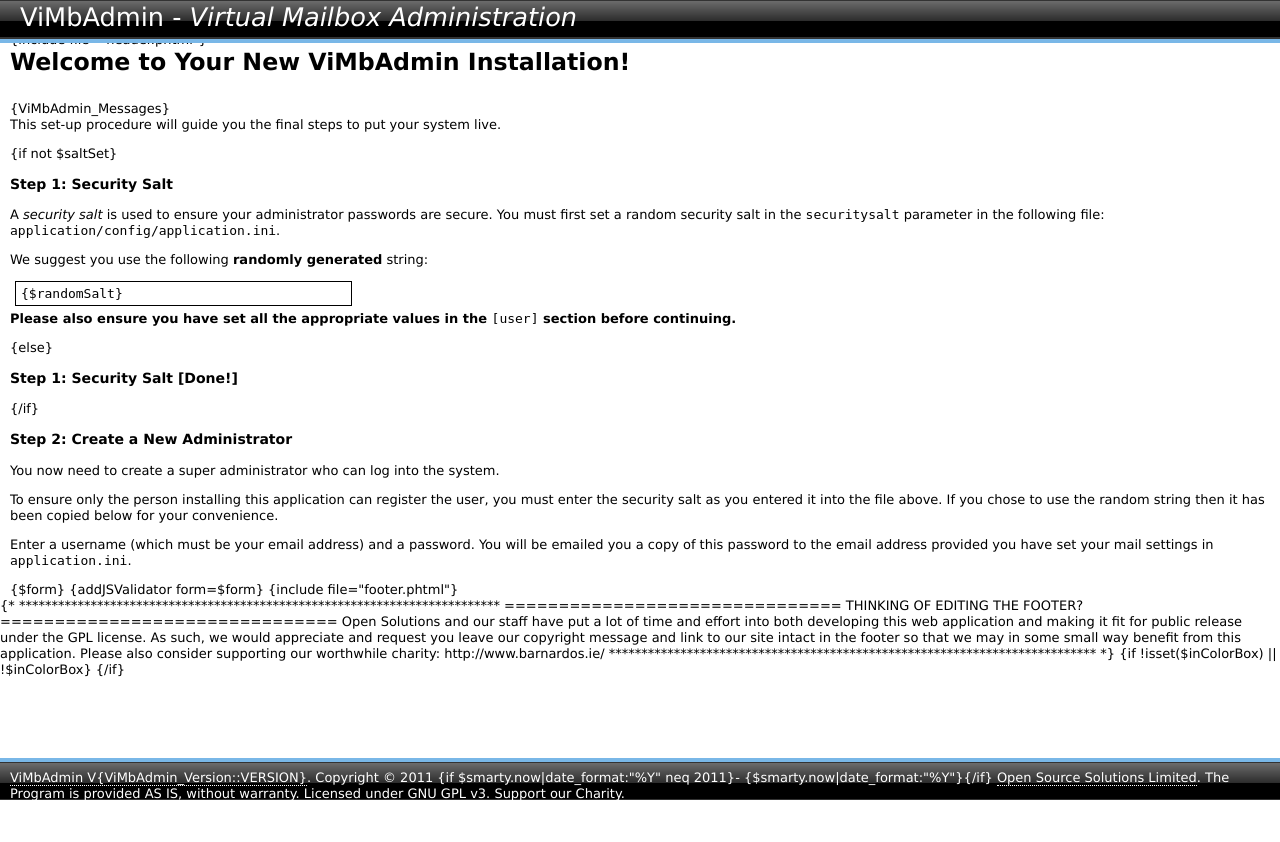
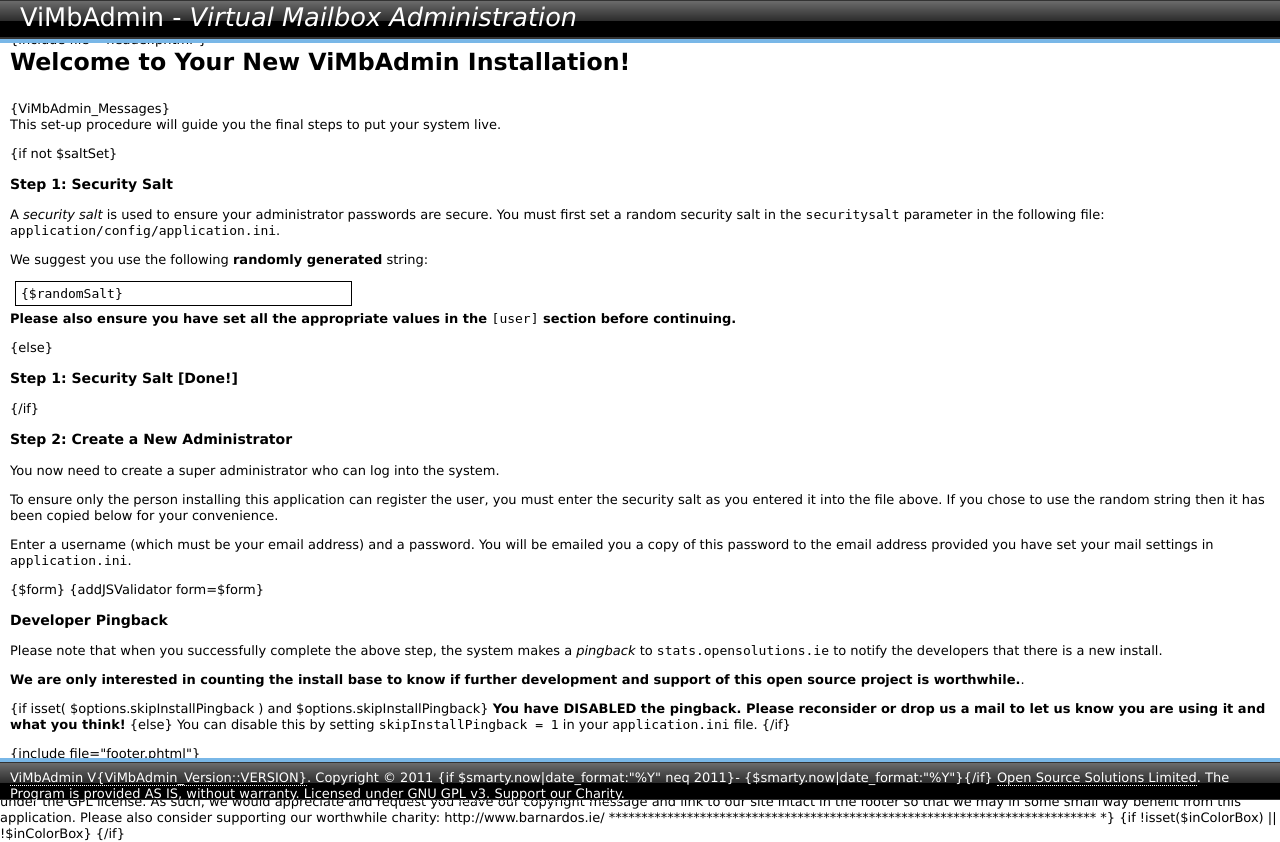
Before and after one commit to opensolutions/ViMbAdmin, a PHP site: template application/views/auth/setup.phtml in a window 1280 px wide. Before the commit the page ends 800 px from the top, so only its background shows below. Run offline with PHP 8.4, Linux system fonts and the light colour scheme; the template is opened without the code that fills it, so the values that code supplies are empty.

Commit message:
Allow developer pingback to be optional and display a message to the user about it during setup

```diff
--- a/application/controllers/AuthController.php
+++ b/application/controllers/AuthController.php
@@ -339,6 +339,8 @@ class AuthController extends ViMbAdmin_Controller_Action
                     $this->addMessage( _( 'Your administrator account has been added. Please log in below.' ), ViMbAdmin_Message::SUCCESS );
                 }
 
+                if( !( isset( $this->_options['skipInstallPingback'] ) && $this->_options['skipInstallPingback'] ) )
+                {
                     // Try and track new installs to see if it is worthwhile continueing development
                     include_once( APPLICATION_PATH . '/../public/PiwikTracker.php' );
 
@@ -353,6 +355,7 @@ class AuthController extends ViMbAdmin_Controller_Action
                         $piwikTracker->doTrackPageView( 'Nes Install Completed' );
                         $piwikTracker->doTrackGoal( $idGoal = 1, $revenue = 0 );
                     }
+                }
 
                 $this->_helper->viewRenderer->setNoRender( true );
                 $this->_redirect( 'auth/login' );
--- a/application/views/auth/setup.phtml
+++ b/application/views/auth/setup.phtml
@@ -54,4 +54,29 @@ This set-up procedure will guide you the final steps to put your system live.
 {$form}
 {addJSValidator form=$form}
 
+
+<h3>Developer Pingback</h3>
+
+<p>
+Please note that when you successfully complete the above step, the system makes a
+<em>pingback</em> to <code>stats.opensolutions.ie</code> to notify the developers
+that there is a new install.
+</p>
+<p>
+<strong>We are only interested in counting the install
+base to know if further development and support of this open source project is
+worthwhile.</strong>.
+</p>
+
+<p>
+{if isset( $options.skipInstallPingback ) and $options.skipInstallPingback}
+    <strong>You have DISABLED the pingback. Please reconsider or drop us a
+    mail to let us know you are using it and what you think!</strong>
+{else}
+    You can disable this by setting <code>skipInstallPingback = 1</code> in your
+    <code>application.ini</code> file.
+{/if}
+</p>
+
+
 {include file="footer.phtml"}
```
Also changed, not shown: 1 other file. Lines whose indentation alone changed are shown as unchanged.
